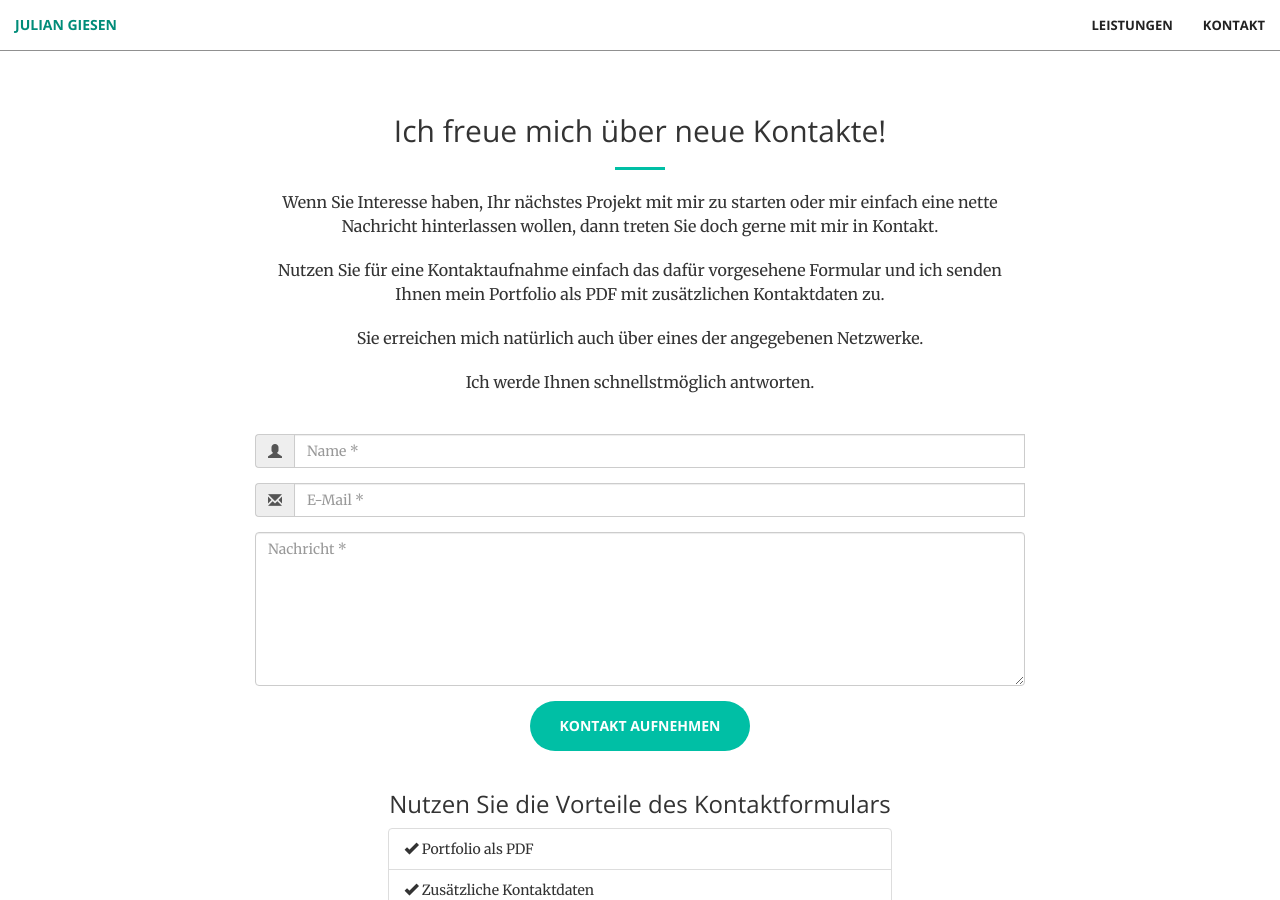
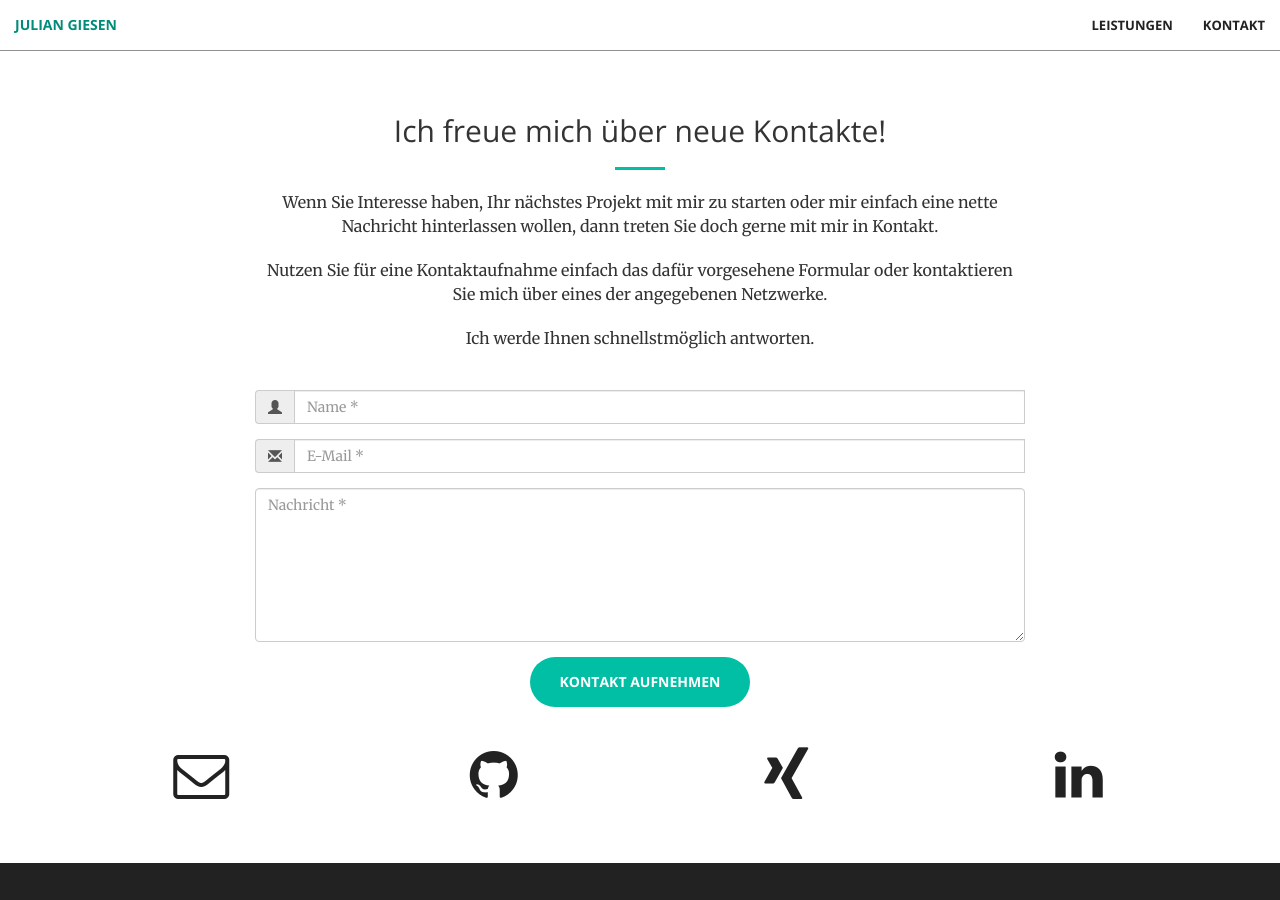
Before and after one commit to jugidev/jugisan.github.io, a Jekyll site: the page built from index.html, in a window 1280 px wide and 900 px high, scrolled down 1290 px. Built offline with Jekyll 4.4.1, drawn with Linux system fonts in a browser that asks for light colours; some of the changed text lies outside the part shown.

Commit message:
undo contact update to hold when ready

```diff
--- a/_includes/contact.html
+++ b/_includes/contact.html
@@ -7,12 +7,13 @@
                 <p>
                     Wenn Sie Interesse haben, Ihr nächstes Projekt mit mir zu starten oder mir einfach eine nette Nachricht hinterlassen wollen, dann treten Sie doch gerne mit mir in Kontakt.
                 </p>
-                <p>
+                <!-- <p>
                     Nutzen Sie für eine Kontaktaufnahme einfach das dafür vorgesehene Formular und ich senden Ihnen mein Portfolio als PDF mit zusätzlichen Kontaktdaten zu.
                 </p>
 
-                <p> Sie erreichen mich natürlich auch über eines der angegebenen Netzwerke. </p>
-
+                <p> Sie erreichen mich natürlich auch über eines der angegebenen Netzwerke. </p> -->
+                <p> Nutzen Sie für eine Kontaktaufnahme einfach das dafür vorgesehene Formular
+                                  oder kontaktieren Sie mich über eines der angegebenen Netzwerke. </p>
                 <p> Ich werde Ihnen schnellstmöglich antworten.</p>
             </div>
 
@@ -47,7 +48,7 @@
                                 <button type="submit" class="btn btn-primary btn-xl page-scroll">Kontakt aufnehmen</button>
                             </div>
                         </div>
-                        <div class="row">
+                        <!-- <div class="row">
                             <div class="col-lg-8 col-lg-offset-2">
                                 <br>
                                 <h3>Nutzen Sie die Vorteile des Kontaktformulars</h3>
@@ -64,7 +65,7 @@
                                 </ul>
                                 <br>
                             </div>
-                        </div>
+                        </div> -->
                         <input type="hidden" name="_next" value="{{ site.baseurl }}danke/" />
                         <input type="hidden" name="_subject" value="Kontaktanfrage" />
                     </form>
```
